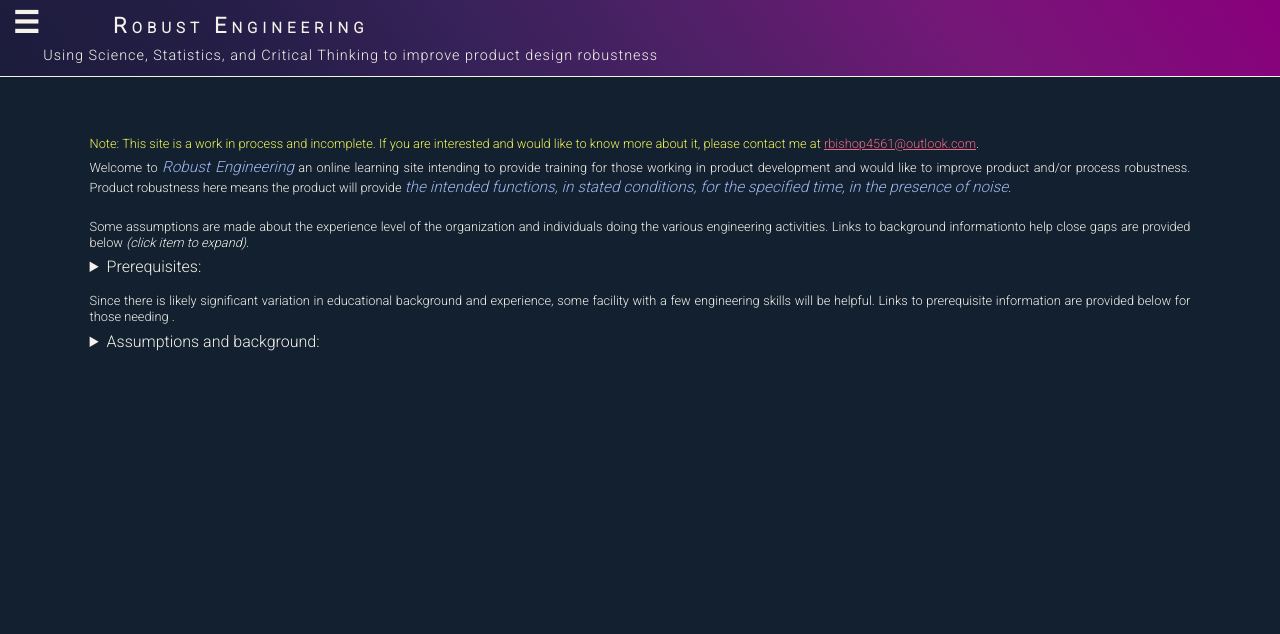
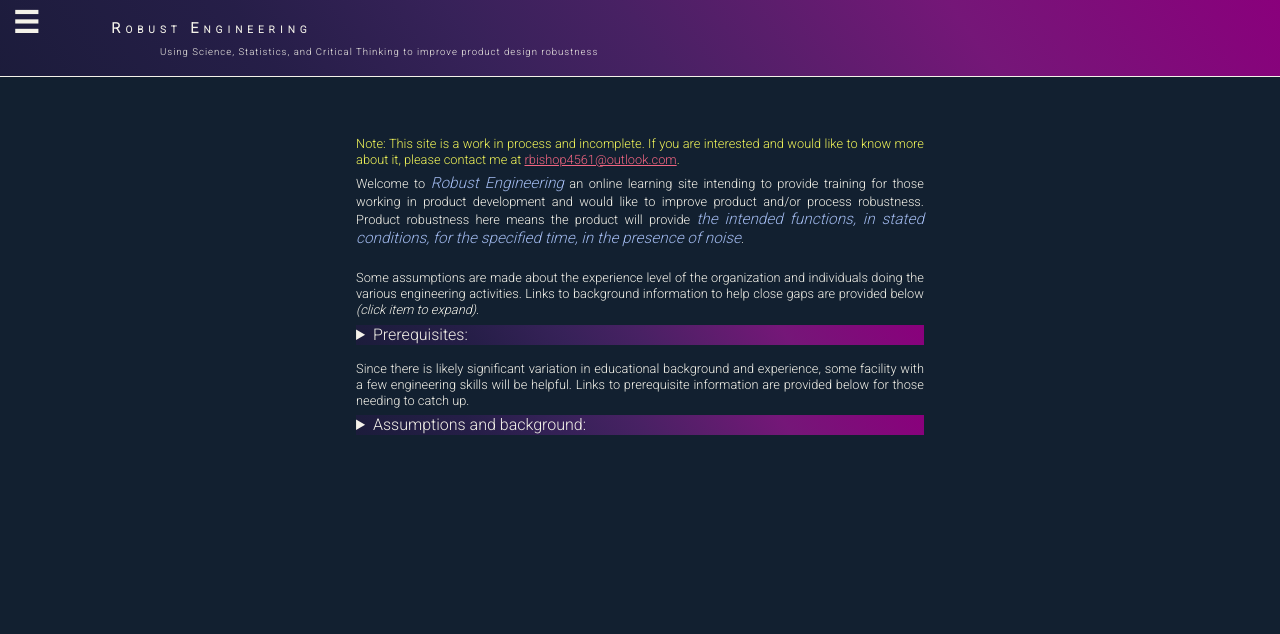
Before and after one commit to pnw-engineering/robust-engineering---old, a PHP site: page /dist/index.html in a window 1280 px wide. Shown: the top 634 px of the page. Run offline with PHP 8.4, Linux system fonts and the light colour scheme; some libraries are stand-ins or nearby versions.

Commit message:
Added content and continuing format modifications.

```diff
--- a/dist/css/main.css
+++ b/dist/css/main.css
@@ -566,7 +572,7 @@ body__item__heading {
   z-index: 2;
   margin-bottom: 5vw;
   color: #f4f2e9;
-  font-size: 24px;
+  font-size: 16px;
   letter-spacing: 4px;
   background-image: linear-gradient(55deg, hsl(240deg, 36%, 17%) 0%, hsl(251deg, 41%, 20%) 21%, hsl(263deg, 45%, 24%) 37%, hsl(275deg, 50%, 26%) 50%, hsl(287deg, 57%, 27%) 61%, hsl(298deg, 68%, 28%) 75%, hsl(306deg, 100%, 27%) 100%);
 }
@@ -578,9 +584,9 @@ body__item__heading {
   margin-left: 1rem;
 }
 .header__subtitle {
-  display: flex;
-  margin-left: 3em;
-  text-align: center;
+  display: block;
+  width: 75%;
+  margin: 0 auto;
   font-size: 60%;
   letter-spacing: 1px;
 }
@@ -623,16 +628,21 @@ body__item__heading {
 .column_layout .mainbody h1 {
   font-size: 180%;
 }
-.column_layout details {
+.column_layout .mainbody details {
   font-size: 1rem;
   margin-left: 2em;
   cursor: pointer;
+  width: min(80ch, 90%);
+  margin: 0 auto;
 }
-.column_layout details summary {
+.column_layout .mainbody details summary {
   font-size: 1.25rem;
+  background-image: linear-gradient(55deg, hsl(240deg, 36%, 17%) 0%, hsl(251deg, 41%, 20%) 21%, hsl(263deg, 45%, 24%) 37%, hsl(275deg, 50%, 26%) 50%, hsl(287deg, 57%, 27%) 61%, hsl(298deg, 68%, 28%) 75%, hsl(306deg, 100%, 27%) 100%);
 }
 .column_layout .intro {
   font-size: 1rem;
+  width: min(80ch, 90%);
+  margin: 0 auto;
 }
 .column_layout .intro a {
   color: red;
@@ -640,6 +650,8 @@ body__item__heading {
 .column_layout .disclaimer {
   color: rgb(242, 245, 88);
   font-size: 1rem;
+  width: min(80ch, 90%);
+  margin: 0 auto;
 }
 .column_layout .getstarted {
   position: absolute;
--- a/dist/index.html
+++ b/dist/index.html
@@ -54,7 +54,7 @@
             <p class="intro">
                 Some assumptions are made about the experience level of the
                 organization and individuals doing the various
-                engineering activities. Links to background informationto help close gaps are
+                engineering activities. Links to background information to help close gaps are
                 provided below <em>(click item to expand)</em>.
             </p>
             <details>
@@ -62,7 +62,7 @@
                     Prerequisites:
                 </summary>
                 <ul>
-                    <li class="list">A basic understanding of <u><i>statistics</i></u> is essential -
+                    <li class="list">A basic understanding of <span class="highlight">statistics</span> is essential -
                         a good summary can be found
                         <a target="_blank" href="https://www.w3schools.com/statistics/index.php">here</a>
                     </li>
@@ -73,10 +73,8 @@
             <br>
             <p class="intro">
                 Since there is likely significant variation in educational background and experience, some
-                facility
-                with a few engineering skills will be helpful. Links to prerequisite information are provided
-                below for
-                those needing .
+                facility with a few engineering skills will be helpful. Links to prerequisite information are provided
+                below for those needing to catch up.
             </p>
             <details>
                 <summary>Assumptions and background:</summary>
--- a/scss/_elevator.scss
+++ b/scss/_elevator.scss
@@ -33,7 +33,7 @@
 }
 
 .topic {
-    height: 10vh;
+    min-height: 10vh;
     margin: 0 auto;
     // background-color: $secondary-color;
     // background-color: darkmagenta;
@@ -68,16 +68,15 @@
 
     &__img-box {
         grid-area: 1 / 2 / span 2 / span 1;
-        background-color: rgb(255, 255, 255);
+        height: 100%;
+        // background-color: rgb(255, 255, 255);
         // background-color: rgb(212, 30, 30);
     }
 
     &__img {
         width: 100%;
         max-height: 100%;
-        z-index: 1;
-        ;
-        // background-color: rgb(255, 255, 255);
+        background-color: rgb(255, 255, 255);
     }
 
     &:hover {
--- a/scss/_glossary.scss
+++ b/scss/_glossary.scss
@@ -10,7 +10,7 @@
 }
 
 .GridElement {
-    display: flex;
+    // display: flex;
     // font-size: 100%;
     // background-color: dodgerblue;
 
@@ -24,6 +24,14 @@
         padding-bottom: 5px;
         border-bottom: 1px solid;
         // background-color: dodgerblue;
+        background-image: linear-gradient(55deg,
+                hsl(240deg 36% 17%) 0%,
+                hsl(251deg 41% 20%) 21%,
+                hsl(263deg 45% 24%) 37%,
+                hsl(275deg 50% 26%) 50%,
+                hsl(287deg 57% 27%) 61%,
+                hsl(298deg 68% 28%) 75%,
+                hsl(306deg 100% 27%) 100%);
     }
 
     // dl{
--- a/scss/_responsive.scss
+++ b/scss/_responsive.scss
@@ -7,7 +7,7 @@
     // grid-template-columns: repeat(auto-fit, MIN(65ch, 1fr));
     column-count:3;
     article{
-      font-size: .75em;
+      font-size: 1rem;
     }
   }
 
--- a/scss/main.scss
+++ b/scss/main.scss
@@ -21,7 +21,7 @@
   // position: sticky;
   // overflow: hidden;
   color: $text-color;
-  font-size: 24px;
+  font-size: 16px;
   letter-spacing: 4px;
   background-image: linear-gradient(55deg,
       hsl(240deg 36% 17%) 0%,
@@ -43,10 +43,12 @@
   }
 
   &__subtitle {
-    display: flex;
+    display: block;
     // margin-right: 4vw;
-    margin-left: 3em;
-    text-align: center;
+    // margin-left: 3em;
+    width: 75%;
+    margin: 0 auto;
+    // text-align: center;
     font-size: 60%;
     letter-spacing: 1px;
     // background-color:aquamarine;
@@ -86,7 +88,7 @@
       padding-top: 5px;
       font-variant: small-caps;
       text-align: center;
-      font-size: 24;
+      // font-size: 24;
       // background-color: coral;
     }
   }
@@ -104,27 +106,39 @@
   .mainbody {
     grid-area: 1 / 2;
     margin: 0 auto;
+    // width: min(80ch, 100%);
 
     h1 {
       font-size: 180%;
       // background-color: dodgerblue;
     }
+    details {
+      font-size: 1rem;
+      margin-left: 2em;
+      cursor: pointer;
+      width: min(80ch, 90%);
+      margin: 0 auto;
+      // background-color: cadetblue;
+
+      summary {
+        font-size: 1.25rem;
+        background-image: linear-gradient(55deg,
+        hsl(240deg 36% 17%) 0%,
+        hsl(251deg 41% 20%) 21%,
+        hsl(263deg 45% 24%) 37%,
+        hsl(275deg 50% 26%) 50%,
+        hsl(287deg 57% 27%) 61%,
+        hsl(298deg 68% 28%) 75%,
+        hsl(306deg 100% 27%) 100%);
+        }
   }
 
-  details {
-    font-size: 1rem;
-    margin-left: 2em;
-    cursor: pointer;
-    // background-color:cadetblue;
-
-    summary {
-      // margin-left:1em;
-      font-size: 1.25rem
-    }
   }
 
   .intro {
     font-size: 1rem;
+    width: min(80ch, 90%);
+    margin: 0 auto;
 
     a {
       // color: complement($text-color);
@@ -135,6 +149,8 @@
   .disclaimer {
     color: rgb(242, 245, 88);
     font-size: 1rem;
+    width: min(80ch, 90%);
+    margin: 0 auto;
     // background-color: dodgerblue;
   }
 
@@ -217,6 +233,9 @@ p {
 
 .list {
   font-size: 1.25em;
+
+  width: min(80ch, 90%);
+  margin: 0 auto;
   // background-color:cornflowerblue;
 }
 
```
Also changed, not shown: other parts of dist/css/main.css (+33 -26 lines), dist/Glossary.html (+29 -10 lines), dist/es1.html (+19 -14 lines), dist/es2.html (+23 -5 lines), dist/start.html (+9 -0 lines), scss/_ColumnLayout.scss (+59 -23 lines), 1 other file.
